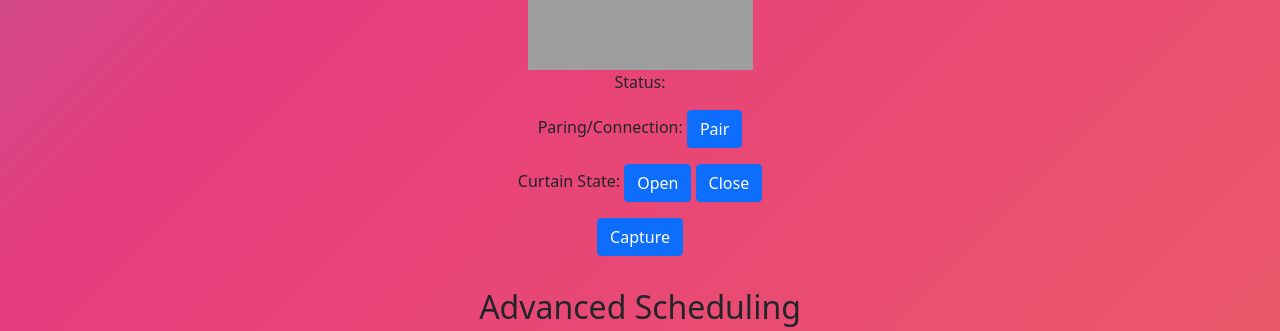
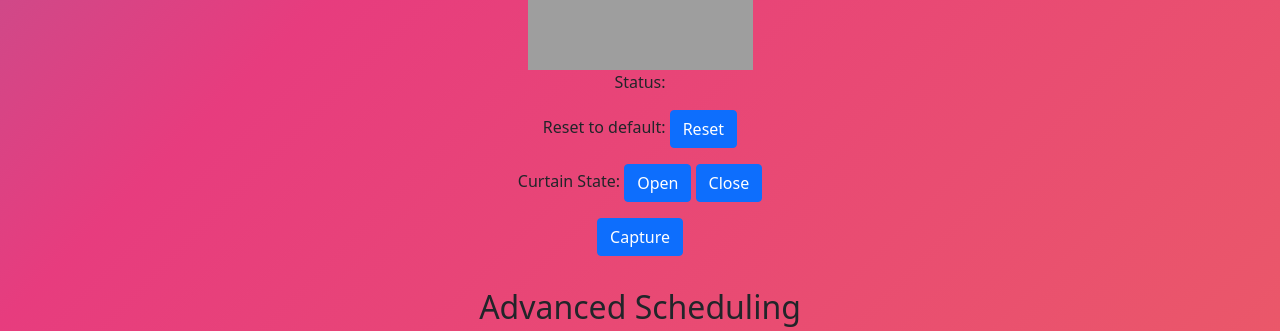
Before and after one commit to iankuys/cv_automated_curtains, a Flask app: page / in a window 1280 px wide. Shown: the part 215-546 px from the top of the page. Run offline with Flask 2, Linux system fonts and the light colour scheme; grey boxes are pictures that could not be loaded.

Commit message:
Update index.html
Delete the pair feature & Change it to reset

```diff
--- a/templates/index.html
+++ b/templates/index.html
@@ -76,7 +76,7 @@
     <div class="text-center">
     <img src="http://assets.stickpng.com/images/580b585b2edbce24c47b2488.png" width="225" height="225">
     <p>Status: </p>
-    <p>Paring/Connection: <span><button type="button" class="btn btn-primary">Pair</button></span></p>
+    <p>Reset to default: <span><button type="button" class="btn btn-primary">Reset</button></span></p>
     </div>
     <div class="text-center mt-1">
             <p>Curtain State: <span><button id="open_btn" type="button" class="btn btn-primary">Open</button>
```
